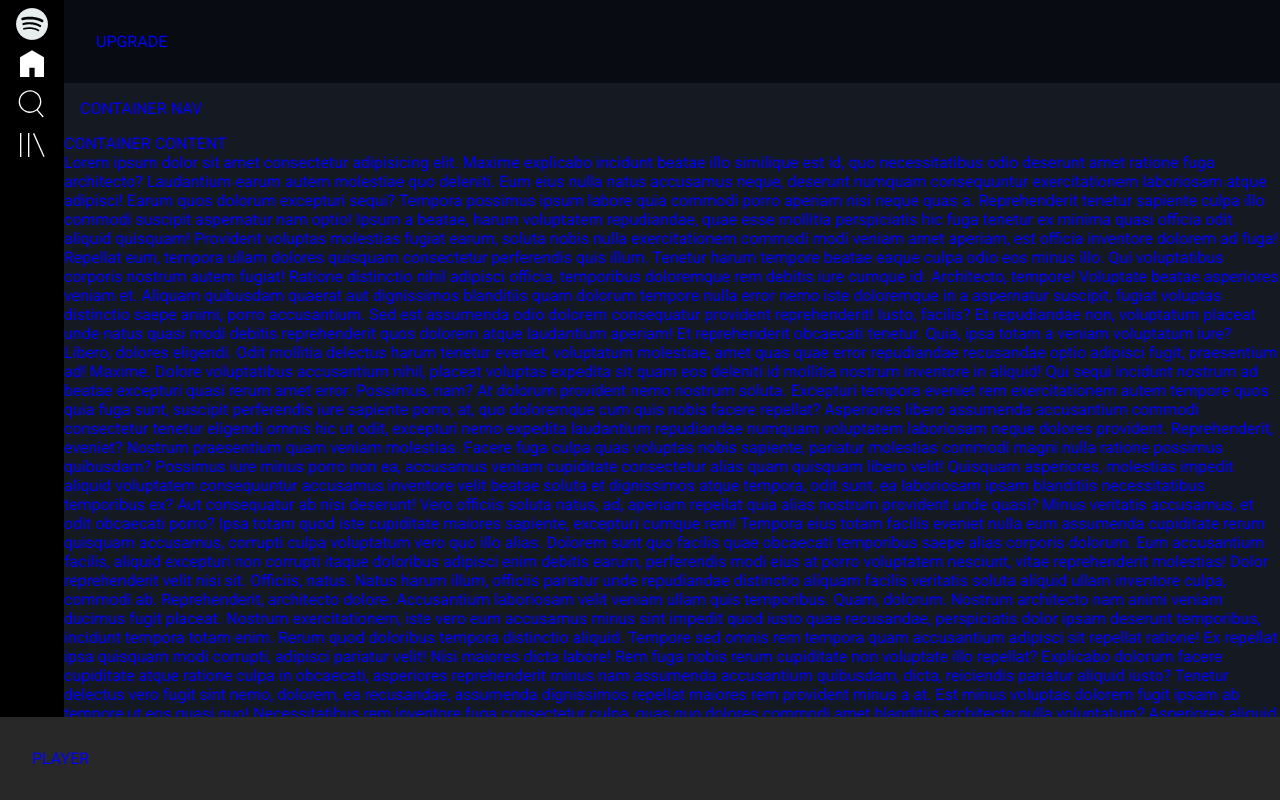
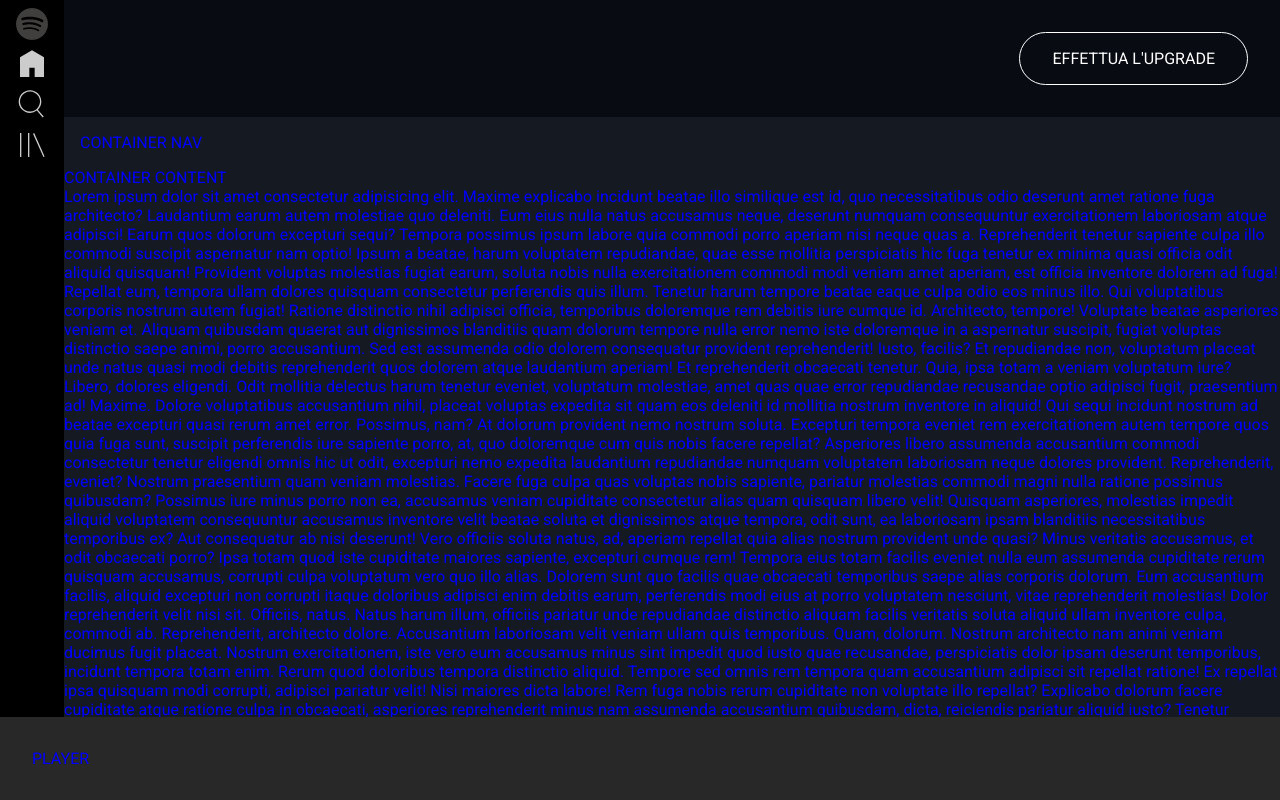
Before and after one commit to Amreal-Lamanera/html-css-spotifyweb, a plain HTML site: page index.html in a window 1280 px wide. Drawn offline with Linux system fonts and the light colour scheme.

Commit message:
filter sidebar imgs

```diff
--- a/css/style.css
+++ b/css/style.css
@@ -43,7 +43,7 @@ body {
 
 .button {
     background-color: transparent;
-    border-radius: 20px;
+    border-radius: 80px;
     color: #FFF;
     padding: 1em 2em;
     border: 1px solid currentColor;
@@ -86,6 +86,10 @@ TOP SITE - MAIN CONTAINER
     filter: invert(1);
 }
 
+.sidebar li:nth-child(n+1) img {
+    filter: invert(0.2);
+}
+
 .sidebar li span {
     display: none;
 }
@@ -104,12 +108,8 @@ TOP SITE - MAIN CONTAINER
 
 .main-container .upgrade {
     background-color: var(--dark);
+    justify-content: flex-end;
 }
-
-/* Con il contenuto non servirà */
-/* .main-container .upgrade.col-fix {
-    flex-basis: 5.5rem;
-} */
 
 /******************************************************
     SECTION - CONTAINER
--- a/index.html
+++ b/index.html
@@ -68,9 +68,11 @@
             </header>
 
             <main class="main-main col-grow flex col-col">
-                <section class="upgrade col-fix">
+                <section class="upgrade col-fix flex">
 
-                    UPGRADE
+                    <a href="#" class="button">
+                        EFFETTUA L'UPGRADE
+                    </a>
 
                 </section>
 
```
